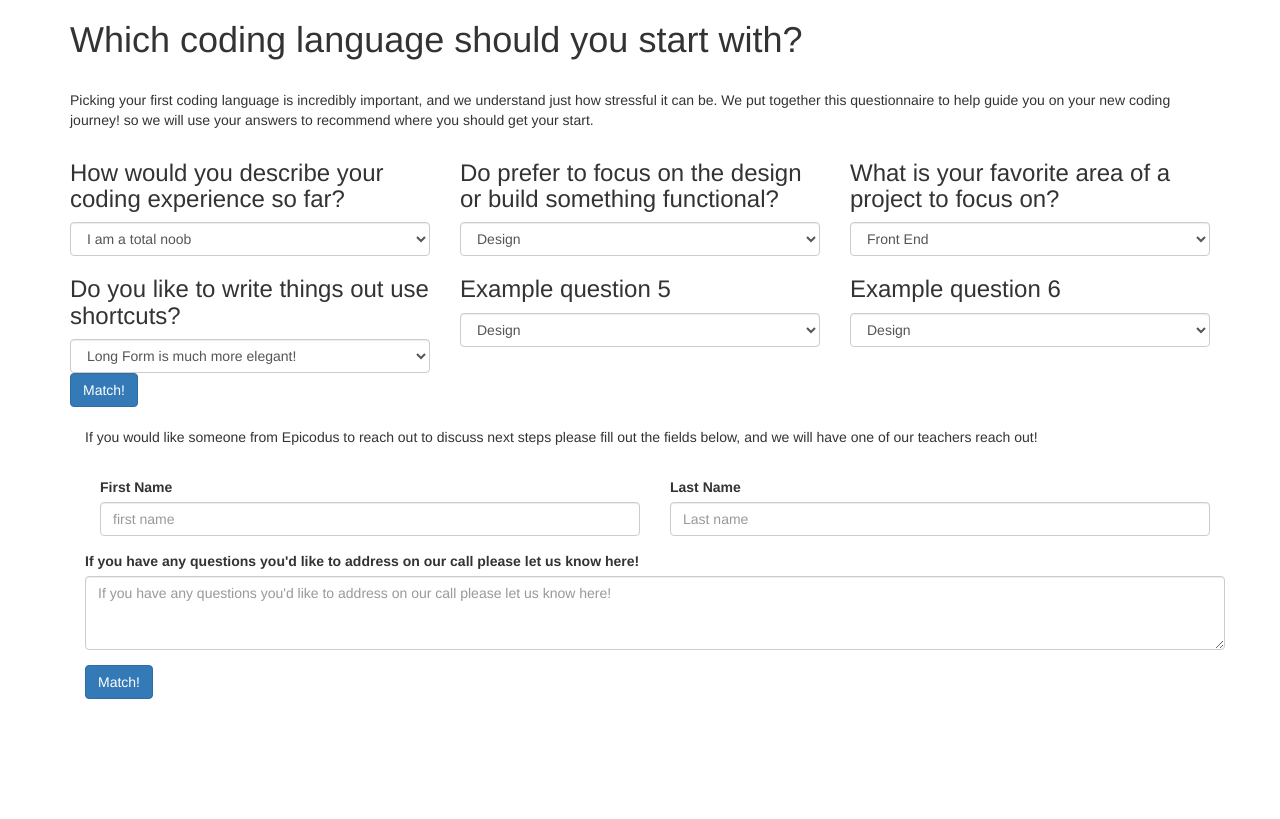
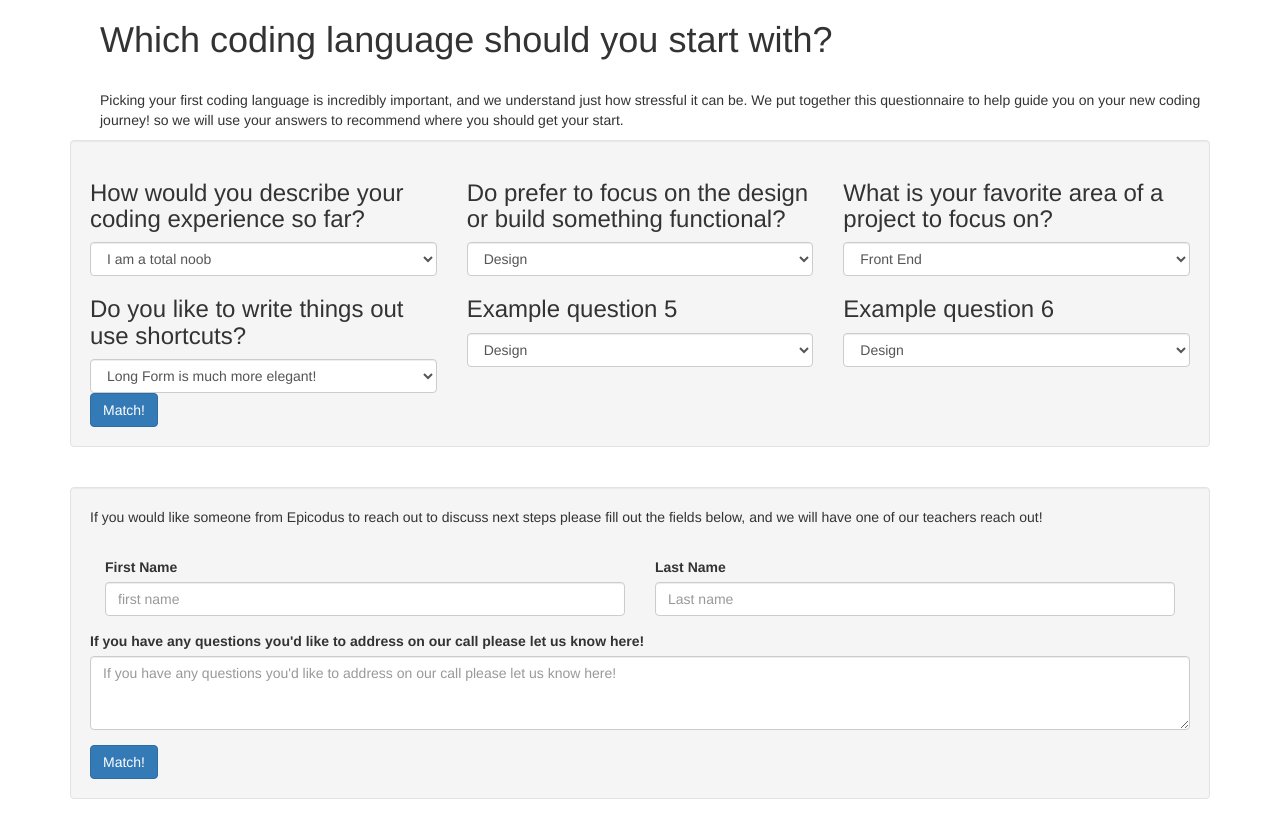
Before and after one commit to alexskreen/JavaScript-jQuery-Independent-Project, a plain HTML site: page index.html in a window 1280 px wide. Drawn offline with Linux system fonts and the light colour scheme.

Commit message:
add wells to main questionnaire as well as the contact me form

```diff
--- a/index.html
+++ b/index.html
@@ -9,12 +9,15 @@
   </head>
   <body>
     <div class="container">
-      <div class="row-md-12">
+      <div class="container">
+        <div class="col-md-12">
           <h1>Which coding language should you start with?</h1>
           <br>
           <p>Picking your first coding language is incredibly important, and we understand just how stressful it can be. We put together this questionnaire to help guide you on your new coding journey! so we will use your answers to recommend where you should get your start.</p>
         </div>
+      </div>
       <form id="languageForm">
+        <div class="well">
           <div class="row">
             <div class="masterQuestion col-md-4">
               <h3>How would you describe your coding experience so far?</h3>
@@ -70,9 +73,10 @@
             </div>
           </div>
           <button class="btn btn-primary" type="submit">Match!</button>
+        </div>
       </form>
       <br>
-        <div class="container" id="userIfno">
+        <div class="well" id="userIfno">
           <p>If you would like someone from Epicodus to reach out to discuss next steps please fill out the fields below, and we will have one of our teachers reach out!</p>
           <br>
           <form id="appointmentForm">
```
Lines whose indentation alone changed are shown as unchanged.
